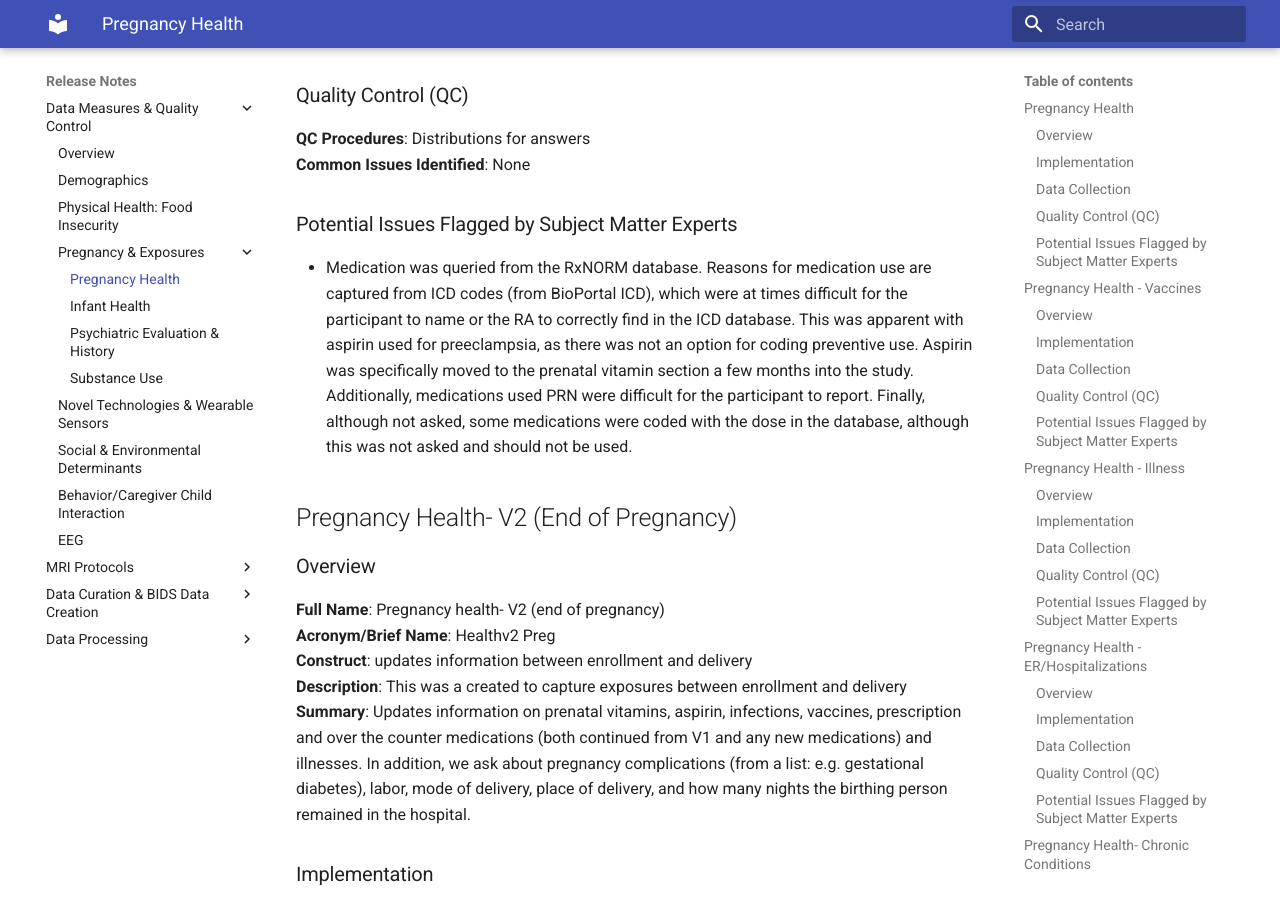
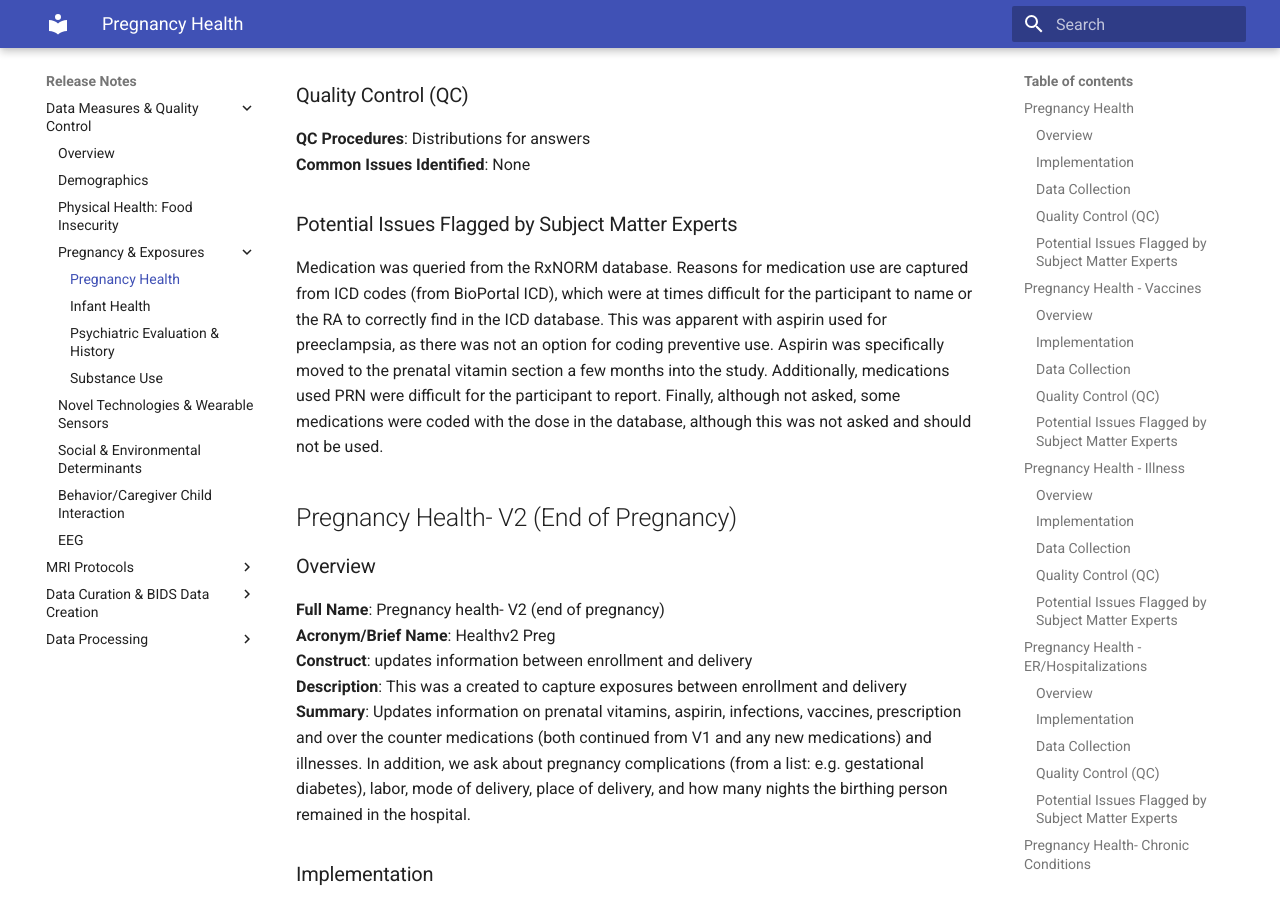
Before and after one commit to mattcieslak/hbcd-docs, an MkDocs documentation site: the page built from docs/measures/pregexp/preghealth.md, in a window 1280 px wide and 900 px high, scrolled down 5456 px. Built offline with MkDocs 1.6.1 and Material for MkDocs 9.7.7, drawn with Linux system fonts in a browser that asks for light colours.

```diff
--- a/docs/measures/pregexp/preghealth.md
+++ b/docs/measures/pregexp/preghealth.md
@@ -158,7 +158,7 @@ None
 **Common Issues Identified**: None
 
 ### Potential Issues Flagged by Subject Matter Experts
-* Medication was queried from the RxNORM database. Reasons for medication use are captured from ICD codes (from BioPortal ICD), which were at times difficult for the participant to name or the RA to correctly find in the ICD database. This was apparent with aspirin used for preeclampsia, as there was not an option for coding preventive use. Aspirin was specifically moved to the prenatal vitamin section a few months into the study. Additionally, medications used PRN were difficult for the participant to report. Finally, although not asked, some medications were coded with the dose in the database, although this was not asked and should not be used.
+Medication was queried from the RxNORM database. Reasons for medication use are captured from ICD codes (from BioPortal ICD), which were at times difficult for the participant to name or the RA to correctly find in the ICD database. This was apparent with aspirin used for preeclampsia, as there was not an option for coding preventive use. Aspirin was specifically moved to the prenatal vitamin section a few months into the study. Additionally, medications used PRN were difficult for the participant to report. Finally, although not asked, some medications were coded with the dose in the database, although this was not asked and should not be used.
 
 ## Pregnancy Health- V2 (End of Pregnancy)
 ### Overview
```
